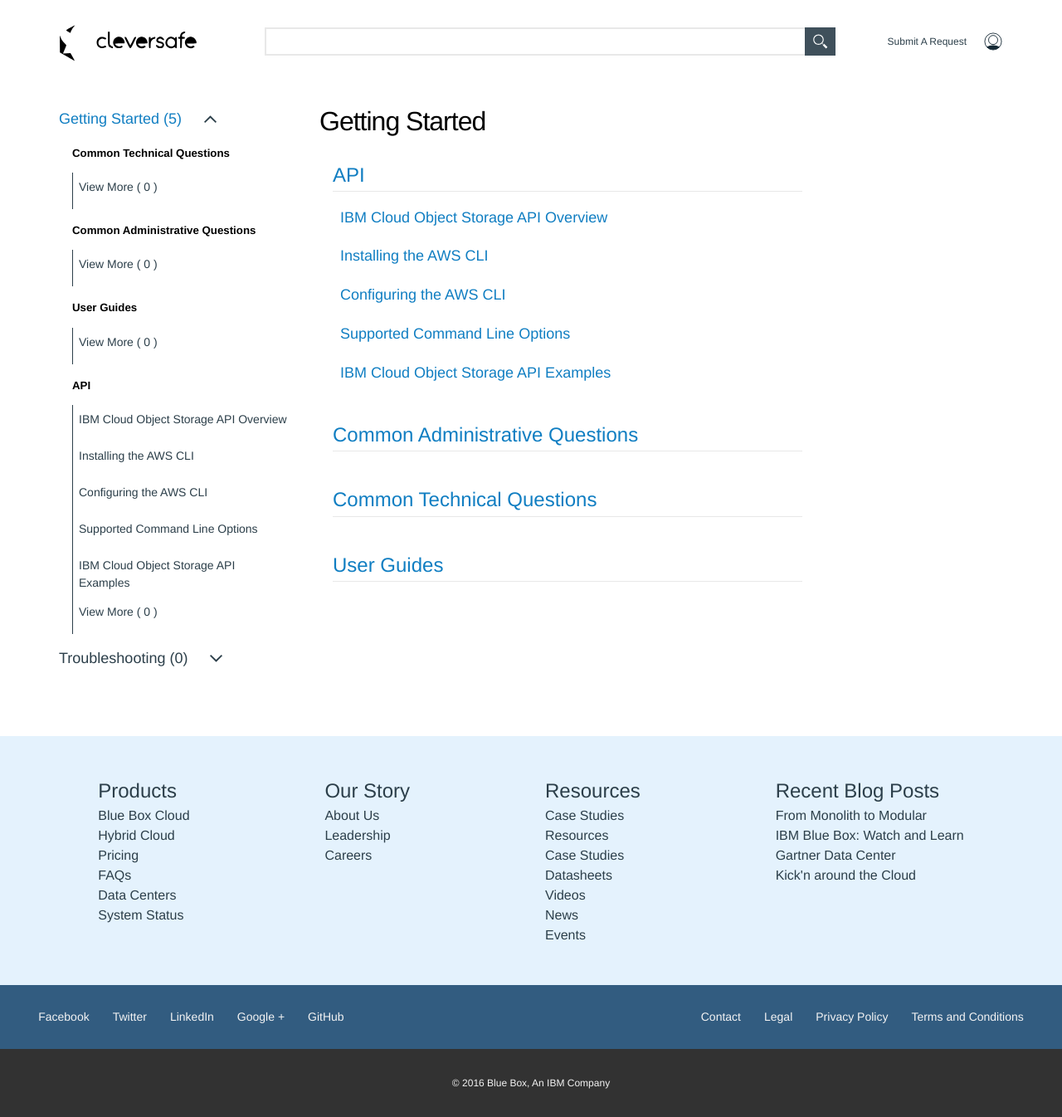
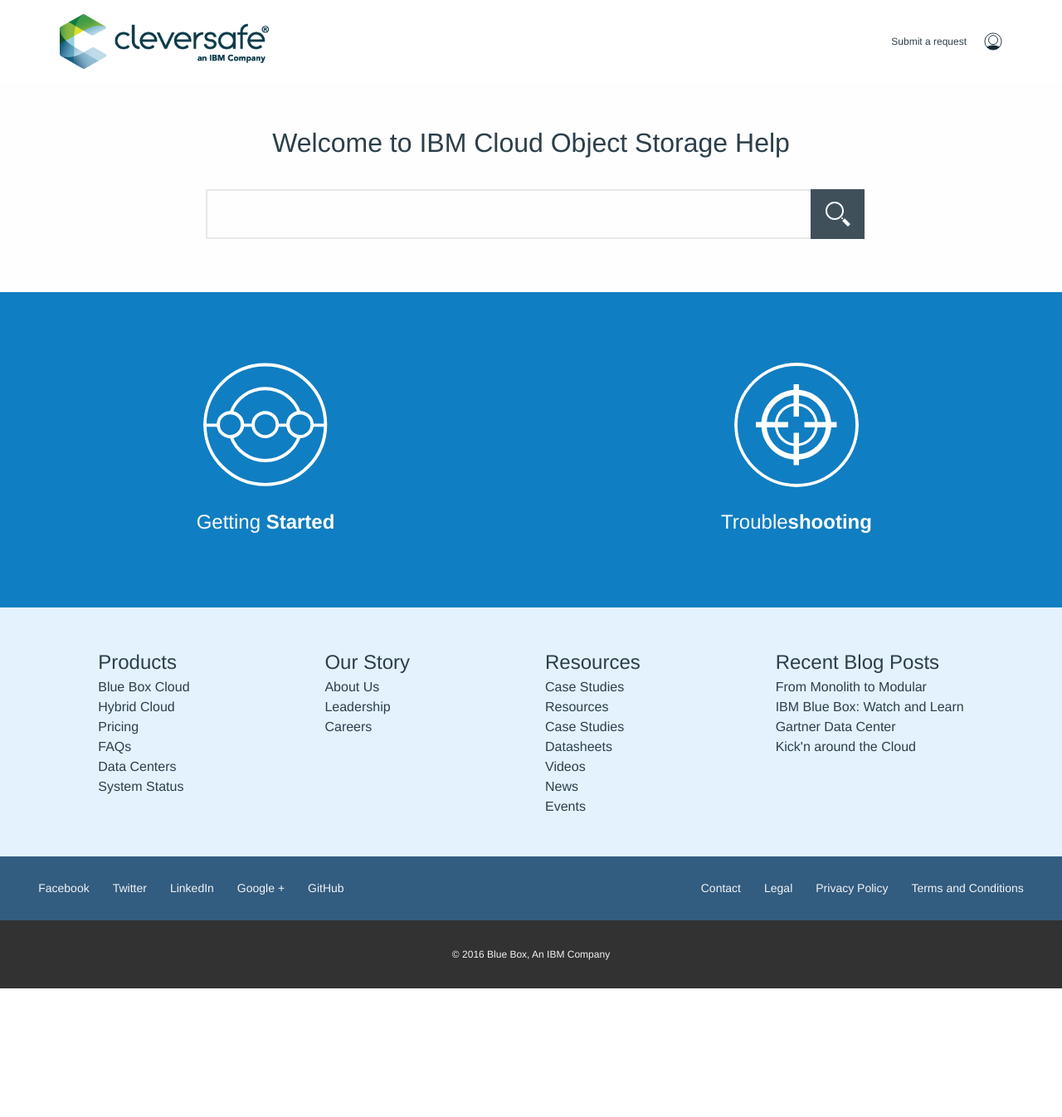
Before and after one commit to nglange/help-documentation, a Jekyll site: the page built from index.html, in a window 1280 px wide. Shown: the whole page at 83% size. Built offline with Jekyll 4.4.1, drawn with Linux system fonts in a browser that asks for light colours; after the commit the page ends 1191 px from its top, so only the background shows below that.

Commit message:
Update the index file
Update the index file

```diff
--- a/index.html
+++ b/index.html
@@ -1,60 +1,93 @@
 ---
-layout: page
-title: Getting Started
-permalink: /gettingstarted/
-category: top-level
-top-level: gettingstarted
+layout: default
 ---
 
 <div class="home">
-<!--
-  {% assign sorted_pages = (site.gettingstarted | sort: 'title') %}
-  {% for item in sorted_pages %}
-    {% if item.title %}
-    <a class="page--link" href="{{ item.url | prepend: site.baseurl }}">{{ item.title }}</a>
-    {% endif %}
-  {% endfor %} -->
+
+  <div class="search">
+    <label for="search">Welcome to IBM Cloud Object Storage Help</label>
+    <div class="full-view__search hide">
+      <a href="" class="x hide">X</a>
+      <ul id="results-container"></ul>
+      <ul class="results--container"></ul>
+
+    </div>
+    <div class="input-container">
+      <label for="search__fullview" class="hide search--label">Search IBM Cloud Object Storage Help</label>
+      <input type="text" id="search-input" placeholder="" name="search" class="search__minview">
+      <img src="./img/search.svg" class="search-icon" />
+    </div>
+  </div>
+
+  <div class="top-level">
 
 
 
-  {% for page in site.gettingstarted %}
-    {% if page.title == 'User Guides' %}
-    <ul class="page--list">
-      <li><a class="page--title" href="{{ '/gettingstarted/' | prepend: site.baseurl }}">{{ page.title }}</a></li>
-      {% for item in site.userguides %}
-        {% if item.title %}
-        <li><a class="page--link" href="{{ item.url | prepend: site.baseurl }}">{{ item.title }}</a></li>
-        {% endif %}
-      {% endfor %}
+    <ul class="top-post-list">
+      <li class="flip-container">
+        <div class="flippable">
+          <div class="side-a">
+            <a href="{{site.baseurl}}/gettingstarted">
+              <img src="{{ site.baseurl }}/img/gettingstarted.svg">
+              <p>
+                Getting <span>Started</span>
+              </p>
+            </a>
+          </div>
+          <div class="side-b">
+            <div class="content">
+              <a href="{{site.baseurl}}/gettingstarted" class="main-link">
+                <h1>Getting <span>Started</span></h1>
+              </a>
+              {% for page in site.gettingstarted limit:5 %}
+                {% if page.title %}
+                  <a href="{{page.url | prepend: site.baseurl}}">{{page.title}}</a>
+                {% endif %}
+              {% endfor %}
+            </div>
+          </div>
+        </div>
+      </li>
+      <li class="flip-container">
+        <div class="flippable">
+          <div class="side-a">
+            <a href="{{site.baseurl}}/troubleshooting">
+              <img src="{{site.baseurl}}/img/troubleshooting.svg">
+              <p>
+                Trouble<span>shooting</span>
+              </p>
+            </a>
+          </div>
+          <div class="side-b">
+            <div class="content">
+              <a href="{{site.baseurl}}/troubleshooting" class="main-link">
+                <h1>Trouble<span>shooting</span></h1>
+              </a>
+              {% for page in site.troubleshooting limit:3 %}
+                {% if page.title %}
+                  <a href="{{ site.baseurl }}{{page.url}}">{{page.title}}</a>
+                {% endif %}
+              {% endfor %}
+            </div>
+          </div>
+        </div>
+      </li>
     </ul>
-    {% elsif page.title == 'Common Administrative Questions' %}
-    <ul class="page--list">
-      <li><a class="page--title" href="{{ '/gettingstarted/' | prepend: site.baseurl }}">{{ page.title }}</a></li>
-      {% for item in site.commonadmin %}
-        {% if item.title %}
-        <li><a class="page--link" href="{{ item.url | prepend: site.baseurl }}">{{ item.title }}</a></li>
-        {% endif %}
-      {% endfor %}
-    </ul>
-    {% elsif page.title == 'Common Technical Questions' %}
-    <ul class="page--list">
-      <li><a class="page--title" href="{{ '/gettingstarted/' | prepend: site.baseurl }}">{{ page.title }}</a></li>
-      {% for item in site.commontech %}
-        {% if item.title %}
-        <li><a class="page--link" href="{{ item.url | prepend: site.baseurl }}">{{ item.title }}</a></li>
-        {% endif %}
-      {% endfor %}
-    </ul>
-    {% elsif page.title == 'API'  %}
-    <ul class="page--list">
-        <li><a class="page--title" href="{{ '/gettingstarted/' | prepend: site.baseurl }}">{{ page.title }}</a></li>
-        {% assign gapi = site.api | sort:"weight" %}
-        {% for item in gapi %}
-        {% if item.title %}
-        <li><a class="page--link" href="{{ item.url | prepend: site.baseurl }}">{{ item.title }}</a></li>
-        {% endif %}
-        {% endfor %}
-    </ul>
-    {% endif %}
-  {% endfor %}
+  </div>
+
+
+
+  <!-- Script pointing to jekyll-search.js -->
+  <script src="{{ site.baseurl }}/js/vendor/simple-jekyll-search.js" type="text/javascript"></script>
+
+
+  <script>
+      SimpleJekyllSearch({
+        searchInput: document.getElementById('search-input'),
+        resultsContainer: document.getElementById('results-container'),
+        json: '{{site.baseurl}}/search.json',
+        searchResultTemplate: '<li class="search-item"><a href="{url}" class="item-title">{title}</a><ul class="tag--list">{tags}</ul></li>'
+      });
+  </script>
+
 </div>
```
